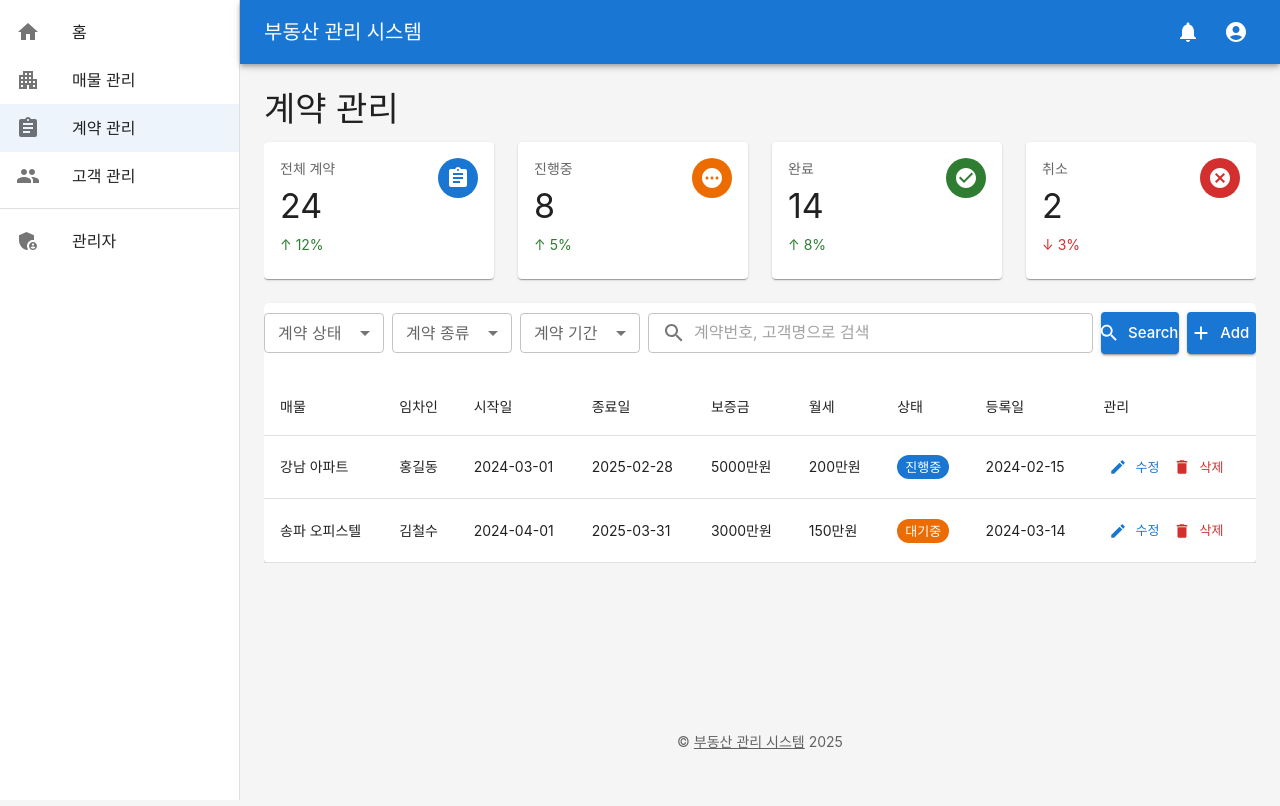
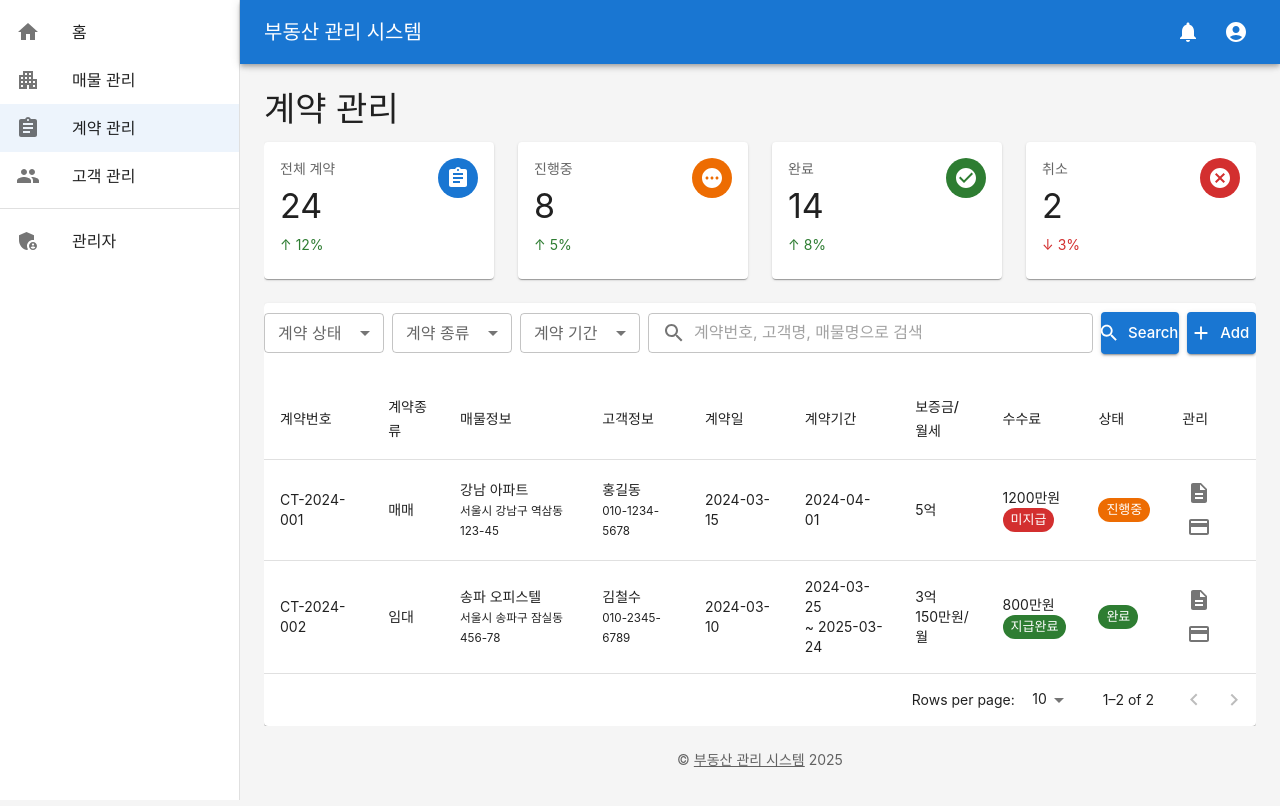
Before and after one commit to dooyongLee/realEstateMgr, a React (Vite) app: page /contracts in a window 1280 px wide. Shown: the top 806 px of the page. Built offline with nearby package versions, Linux system fonts and the light colour scheme.

Commit message:
리스트 항목 설정

```diff
--- a/src/features/contract/ContractList.tsx
+++ b/src/features/contract/ContractList.tsx
@@ -1,6 +1,28 @@
-import { Box, Card, Table, TableBody, TableCell, TableContainer, TableHead, TableRow, Button, Chip } from '@mui/material';
-import { Add as AddIcon, Edit as EditIcon, Delete as DeleteIcon } from '@mui/icons-material';
+import { useState } from 'react';
 import { useNavigate } from 'react-router-dom';
+import {
+  Box,
+  Card,
+  Table,
+  TableBody,
+  TableCell,
+  TableContainer,
+  TableHead,
+  TableRow,
+  TablePagination,
+  Button,
+  Chip,
+  IconButton,
+  Tooltip,
+} from '@mui/material';
+import {
+  Add as AddIcon,
+  Edit as EditIcon,
+  Delete as DeleteIcon,
+  Visibility as ViewIcon,
+  Description as DocumentIcon,
+  Payment as PaymentIcon,
+} from '@mui/icons-material';
 import SearchPanel from '@/components/common/search/SearchPanel';
 import { contractSearchConditions } from '@/components/common/search/searchConditions';
 
@@ -8,36 +30,103 @@ import { contractSearchConditions } from '@/components/common/search/searchCondi
 const mockContracts = [
   {
     id: 1,
-    propertyTitle: '강남 아파트',
-    tenantName: '홍길동',
-    startDate: '2024-03-01',
-    endDate: '2025-02-28',
-    deposit: '5000만원',
-    monthlyRent: '200만원',
+    contractNumber: 'CT-2024-001',
+    type: '매매',
+    property: {
+      id: 1,
+      title: '강남 아파트',
+      type: '아파트',
+      address: '서울시 강남구 역삼동 123-45',
+      size: '120평',
+      price: '12억',
+    },
+    customer: {
+      id: 1,
+      name: '홍길동',
+      type: '매수자',
+      phone: '010-1234-5678',
+      email: 'hong@example.com',
+    },
     status: '진행중',
-    createdAt: '2024-02-15',
+    contractDate: '2024-03-15',
+    startDate: '2024-04-01',
+    endDate: null,
+    deposit: '5억',
+    monthlyRent: null,
+    commission: '1200만원',
+    commissionStatus: '미지급',
+    paymentSchedule: [
+      { date: '2024-03-20', amount: '4억', type: '계약금' },
+      { date: '2024-04-01', amount: '8억', type: '잔금' },
+    ],
+    documents: [
+      { name: '매매계약서', status: '완료' },
+      { name: '소유권이전등기', status: '진행중' },
+    ],
+    agent: '김부동',
+    notes: '계약금 입금 예정',
+    createdAt: '2024-03-15',
+    lastModified: '2024-03-20',
   },
   {
     id: 2,
-    propertyTitle: '송파 오피스텔',
-    tenantName: '김철수',
-    startDate: '2024-04-01',
-    endDate: '2025-03-31',
-    deposit: '3000만원',
+    contractNumber: 'CT-2024-002',
+    type: '임대',
+    property: {
+      id: 2,
+      title: '송파 오피스텔',
+      type: '오피스텔',
+      address: '서울시 송파구 잠실동 456-78',
+      size: '80평',
+      price: '8억',
+    },
+    customer: {
+      id: 2,
+      name: '김철수',
+      type: '임차인',
+      phone: '010-2345-6789',
+      email: 'kim@example.com',
+    },
+    status: '완료',
+    contractDate: '2024-03-10',
+    startDate: '2024-03-25',
+    endDate: '2025-03-24',
+    deposit: '3억',
     monthlyRent: '150만원',
-    status: '대기중',
-    createdAt: '2024-03-14',
+    commission: '800만원',
+    commissionStatus: '지급완료',
+    paymentSchedule: [
+      { date: '2024-03-10', amount: '3억', type: '보증금' },
+      { date: '2024-03-25', amount: '150만원', type: '월세' },
+    ],
+    documents: [
+      { name: '임대차계약서', status: '완료' },
+      { name: '전입신고', status: '완료' },
+    ],
+    agent: '이부동',
+    notes: '월세 자동이체 설정 완료',
+    createdAt: '2024-03-10',
+    lastModified: '2024-03-25',
   },
 ];
 
 const ContractList = () => {
   const navigate = useNavigate();
+  const [page, setPage] = useState(0);
+  const [rowsPerPage, setRowsPerPage] = useState(10);
+
+  const handleChangePage = (event: unknown, newPage: number) => {
+    setPage(newPage);
+  };
+
+  const handleChangeRowsPerPage = (event: React.ChangeEvent<HTMLInputElement>) => {
+    setRowsPerPage(parseInt(event.target.value, 10));
+    setPage(0);
+  };
 
   const getStatusColor = (status: string) => {
     switch (status) {
       case '진행중':
-        return 'primary';
-      case '대기중':
         return 'warning';
       case '완료':
         return 'success';
@@ -48,8 +137,17 @@ const ContractList = () => {
     }
   };
 
-  const handleSearch = (value: string) => {
-    console.log('Search:', value);
+  const getCommissionStatusColor = (status: string) => {
+    switch (status) {
+      case '지급완료':
+        return 'success';
+      case '부분지급':
+        return 'warning';
+      case '미지급':
+        return 'error';
+      default:
+        return 'default';
+    }
   };
 
   const handleRowClick = (id: number) => {
@@ -60,24 +158,25 @@ const ContractList = () => {
     <Card sx={{ mt: 3 }}>
       <SearchPanel
         conditions={contractSearchConditions}
-        placeholder="계약번호, 고객명으로 검색"
-        onAdd={() => console.log('Add contract')}
-        onSearch={(value, conditions) => {
-          // 검색 로직 구현
+        placeholder="계약번호, 고객명, 매물명으로 검색"
+        onAdd={() => navigate('/contracts/new')}
+        onSearch={(conditions) => {
+          console.log(JSON.stringify(conditions));
         }}
       />
       <TableContainer>
         <Table>
           <TableHead>
             <TableRow>
-              <TableCell>매물</TableCell>
-              <TableCell>임차인</TableCell>
-              <TableCell>시작일</TableCell>
-              <TableCell>종료일</TableCell>
-              <TableCell>보증금</TableCell>
-              <TableCell>월세</TableCell>
+              <TableCell>계약번호</TableCell>
+              <TableCell>계약종류</TableCell>
+              <TableCell>매물정보</TableCell>
+              <TableCell>고객정보</TableCell>
+              <TableCell>계약일</TableCell>
+              <TableCell>계약기간</TableCell>
+              <TableCell>보증금/월세</TableCell>
+              <TableCell>수수료</TableCell>
               <TableCell>상태</TableCell>
-              <TableCell>등록일</TableCell>
               <TableCell>관리</TableCell>
             </TableRow>
           </TableHead>
@@ -88,12 +187,33 @@ const ContractList = () => {
                 onClick={() => handleRowClick(contract.id)}
                 sx={{ cursor: 'pointer', '&:hover': { backgroundColor: 'action.hover' } }}
               >
-                <TableCell>{contract.propertyTitle}</TableCell>
-                <TableCell>{contract.tenantName}</TableCell>
-                <TableCell>{contract.startDate}</TableCell>
-                <TableCell>{contract.endDate}</TableCell>
-                <TableCell>{contract.deposit}</TableCell>
-                <TableCell>{contract.monthlyRent}</TableCell>
+                <TableCell>{contract.contractNumber}</TableCell>
+                <TableCell>{contract.type}</TableCell>
+                <TableCell>
+                  {contract.property.title}<br/>
+                  <small>{contract.property.address}</small>
+                </TableCell>
+                <TableCell>
+                  {contract.customer.name}<br/>
+                  <small>{contract.customer.phone}</small>
+                </TableCell>
+                <TableCell>{contract.contractDate}</TableCell>
+                <TableCell>
+                  {contract.startDate}<br/>
+                  {contract.endDate ? `~ ${contract.endDate}` : ''}
+                </TableCell>
+                <TableCell>
+                  {contract.deposit}<br/>
+                  {contract.monthlyRent && `${contract.monthlyRent}/월`}
+                </TableCell>
+                <TableCell>
+                  {contract.commission}<br/>
+                  <Chip
+                    label={contract.commissionStatus}
+                    color={getCommissionStatusColor(contract.commissionStatus)}
+                    size="small"
+                  />
+                </TableCell>
                 <TableCell>
                   <Chip
                     label={contract.status}
@@ -101,35 +221,44 @@ const ContractList = () => {
                     size="small"
                   />
                 </TableCell>
-                <TableCell>{contract.createdAt}</TableCell>
                 <TableCell>
-                  <Button
+                  <Tooltip title="계약서">
+                    <IconButton
                       size="small"
-                    startIcon={<EditIcon />}
                       onClick={(e) => {
                         e.stopPropagation();
-                      console.log('Edit:', contract.id);
+                        console.log('View document:', contract.id);
                       }}
                     >
-                    수정
-                  </Button>
-                  <Button
+                      <DocumentIcon />
+                    </IconButton>
+                  </Tooltip>
+                  <Tooltip title="수수료 관리">
+                    <IconButton
                       size="small"
-                    startIcon={<DeleteIcon />}
-                    color="error"
                       onClick={(e) => {
                         e.stopPropagation();
-                      console.log('Delete:', contract.id);
+                        console.log('Manage commission:', contract.id);
                       }}
                     >
-                    삭제
-                  </Button>
+                      <PaymentIcon />
+                    </IconButton>
+                  </Tooltip>
                 </TableCell>
               </TableRow>
             ))}
           </TableBody>
         </Table>
       </TableContainer>
+      <TablePagination
+        component="div"
+        count={mockContracts.length}
+        page={page}
+        onPageChange={handleChangePage}
+        rowsPerPage={rowsPerPage}
+        onRowsPerPageChange={handleChangeRowsPerPage}
+        rowsPerPageOptions={[5, 10, 25]}
+      />
     </Card>
   );
 };
--- a/src/features/property/PropertyList.tsx
+++ b/src/features/property/PropertyList.tsx
@@ -1,6 +1,7 @@
-import { Box, Card, Table, TableBody, TableCell, TableContainer, TableHead, TableRow, Button, Chip } from '@mui/material';
+import { Box, Card, Table, TableBody, TableCell, TableContainer, TableHead, TableRow, Button, Chip, TablePagination } from '@mui/material';
 import { Add as AddIcon, Edit as EditIcon, Delete as DeleteIcon } from '@mui/icons-material';
 import { useNavigate } from 'react-router-dom';
+import { useState } from 'react';
 import SearchPanel from '@/components/common/search/SearchPanel';
 import { propertySearchConditions } from '@/components/common/search/searchConditions';
 
@@ -11,25 +12,70 @@ const mockProperties = [
     title: '강남 아파트',
     type: '아파트',
     price: '12억',
+    deposit: '5억',
+    monthlyRent: '200만원',
     size: '120평',
+    rooms: '4',
+    bathrooms: '2',
+    floor: '15/25',
     status: '판매중',
     location: '서울시 강남구',
+    address: '서울시 강남구 역삼동 123-45',
+    direction: '남향',
+    parking: '2대',
+    maintenanceFee: '30만원',
+    availableDate: '2024-04-01',
     createdAt: '2024-03-15',
+    lastModified: '2024-03-20',
+    viewCount: 156,
+    interestCount: 23,
+    agent: '김부동',
+    contact: '010-1234-5678',
+    description: '강남역 5분 거리, 역세권 프리미엄 아파트',
+    features: ['주차장', 'CCTV', '엘리베이터', '보안시스템'],
   },
   {
     id: 2,
     title: '송파 오피스텔',
     type: '오피스텔',
     price: '8억',
+    deposit: '3억',
+    monthlyRent: '150만원',
     size: '80평',
+    rooms: '3',
+    bathrooms: '1',
+    floor: '8/15',
     status: '계약중',
     location: '서울시 송파구',
+    address: '서울시 송파구 잠실동 456-78',
+    direction: '동향',
+    parking: '1대',
+    maintenanceFee: '20만원',
+    availableDate: '2024-03-25',
     createdAt: '2024-03-14',
+    lastModified: '2024-03-19',
+    viewCount: 98,
+    interestCount: 15,
+    agent: '이부동',
+    contact: '010-2345-6789',
+    description: '잠실역 3분 거리, 신축 오피스텔',
+    features: ['주차장', 'CCTV', '엘리베이터', '보안시스템', '헬스장'],
   },
 ];
 
 const PropertyList = () => {
   const navigate = useNavigate();
+  const [page, setPage] = useState(0);
+  const [rowsPerPage, setRowsPerPage] = useState(10);
+
+  const handleChangePage = (event: unknown, newPage: number) => {
+    setPage(newPage);
+  };
+
+  const handleChangeRowsPerPage = (event: React.ChangeEvent<HTMLInputElement>) => {
+    setRowsPerPage(parseInt(event.target.value, 10));
+    setPage(0);
+  };
 
   const getStatusColor = (status: string) => {
     switch (status) {
@@ -42,10 +88,6 @@ const PropertyList = () => {
       default:
         return 'default';
     }
-  };
-
-  const handleSearch = (value: string) => {
-    console.log('Search:', value);
   };
 
   const handleRowClick = (id: number) => {
@@ -61,7 +103,7 @@ const PropertyList = () => {
       <SearchPanel
         conditions={propertySearchConditions}
         placeholder="매물명, 주소로 검색"
-        onAdd={() => console.log('Add property')}
+        onAdd={handleAdd}
         onSearch={(conditions) => {
           console.log(JSON.stringify(conditions));
         }}
@@ -70,14 +112,18 @@ const PropertyList = () => {
         <Table>
           <TableHead>
             <TableRow>
-              <TableCell>제목</TableCell>
+              <TableCell>매물명</TableCell>
               <TableCell>유형</TableCell>
               <TableCell>가격</TableCell>
+              <TableCell>보증금/월세</TableCell>
               <TableCell>면적</TableCell>
+              <TableCell>방/욕실</TableCell>
+              <TableCell>층수</TableCell>
               <TableCell>상태</TableCell>
-              <TableCell>위치</TableCell>
-              <TableCell>등록일</TableCell>
-              <TableCell>관리</TableCell>
+              <TableCell>주소</TableCell>
+              <TableCell>주차</TableCell>
+              <TableCell>관리비</TableCell>
+              <TableCell>입주가능일</TableCell>
             </TableRow>
           </TableHead>
           <TableBody>
@@ -90,7 +136,15 @@ const PropertyList = () => {
                 <TableCell>{property.title}</TableCell>
                 <TableCell>{property.type}</TableCell>
                 <TableCell>{property.price}</TableCell>
+                <TableCell>
+                  {property.deposit}<br/>
+                  {property.monthlyRent}
+                </TableCell>
                 <TableCell>{property.size}</TableCell>
+                <TableCell>
+                  {property.rooms} / {property.bathrooms}
+                </TableCell>
+                <TableCell>{property.floor}</TableCell>
                 <TableCell>
                   <Chip
                     label={property.status}
@@ -99,7 +153,9 @@ const PropertyList = () => {
                   />
                 </TableCell>
                 <TableCell>{property.location}</TableCell>
-                <TableCell>{property.createdAt}</TableCell>
+                <TableCell>{property.parking}</TableCell>
+                <TableCell>{property.maintenanceFee}</TableCell>
+                <TableCell>{property.availableDate}</TableCell>
                 <TableCell>
                   <Button
                     size="small"
@@ -128,6 +184,15 @@ const PropertyList = () => {
           </TableBody>
         </Table>
       </TableContainer>
+      <TablePagination
+        component="div"
+        count={mockProperties.length}
+        page={page}
+        onPageChange={handleChangePage}
+        rowsPerPage={rowsPerPage}
+        onRowsPerPageChange={handleChangeRowsPerPage}
+        rowsPerPageOptions={[5, 10, 25]}
+      />
     </Card>
   );
 };
```
Also changed, not shown: src/features/customer/CustomerDetail.tsx (+3 -6 lines). Lines whose indentation alone changed are shown as unchanged.
